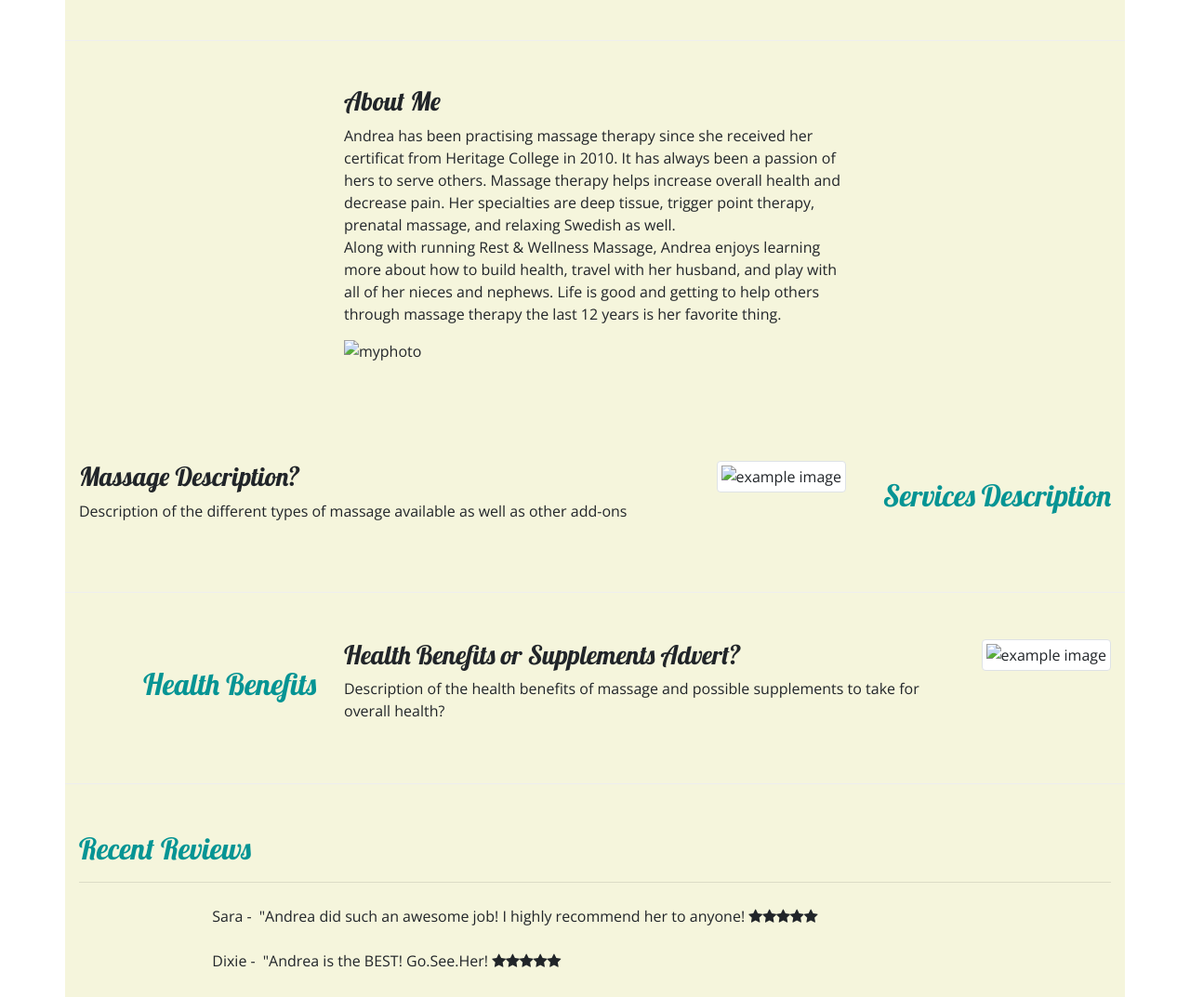
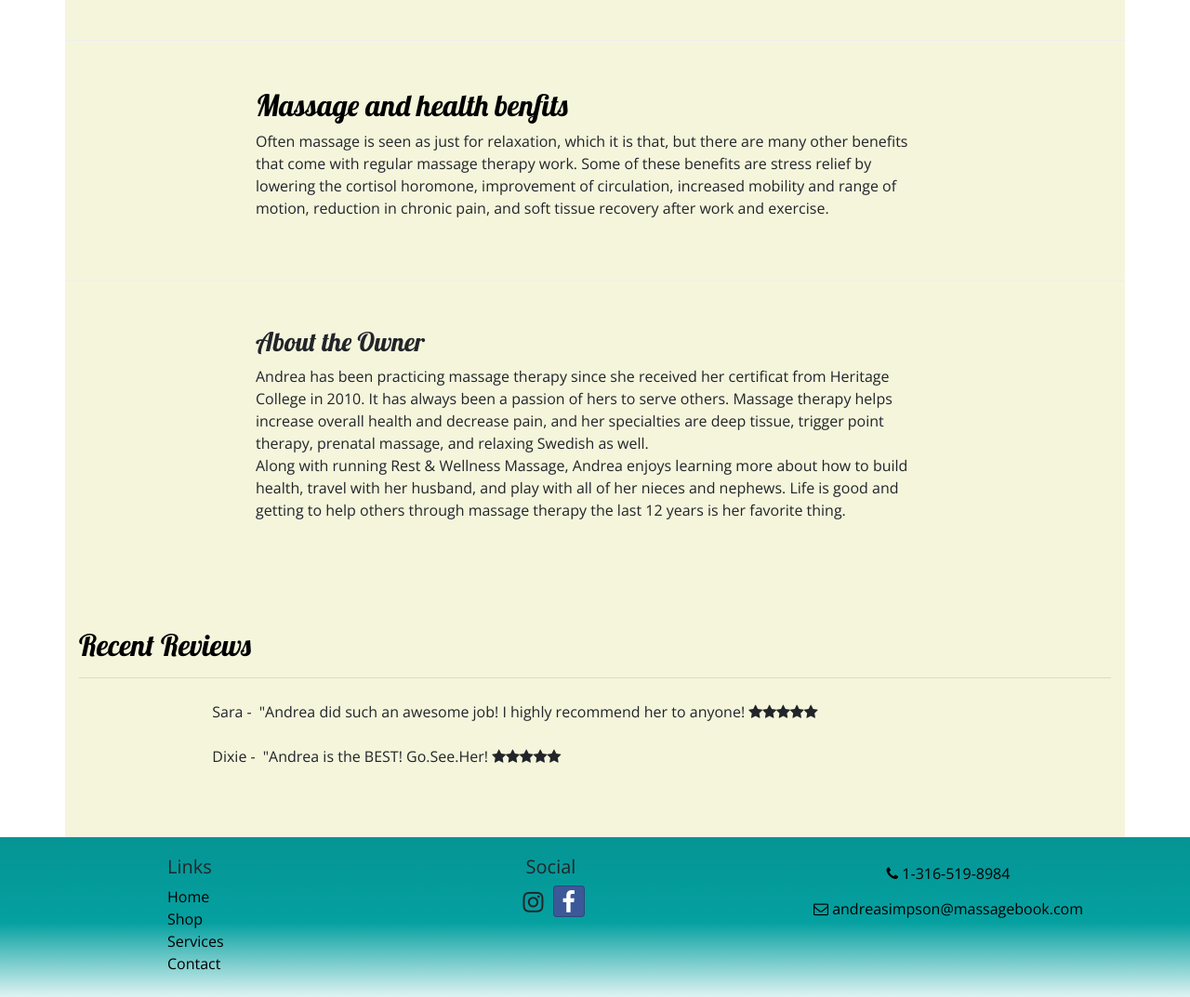
Before and after one commit to philsimpson82/Health-and-Wellness, a website: page index.html in a window 1280 px wide. Shown: the part 960-2033 px from the top of the page at 93% size. Drawn offline with nearby package versions, Linux system fonts and the light colour scheme.

Commit message:
backup 2nd 10_14_22

```diff
--- a/css/styles.css
+++ b/css/styles.css
@@ -8,14 +8,12 @@ h3 {
     font-family: "Lobster", cursive;
 }
 
-h2 {
-    color: rgb(5, 148, 148);
-}
 
 #navbar-h2 {
     color: white;
 }
 
+h2,
 header h2 {
     color: black;
 }
--- a/index.html
+++ b/index.html
@@ -167,50 +167,27 @@
             </div>
         </div>
         <!-- services code below-->
+        <div class="row row-content align-items-center">
+            <div class="col-sm-8 mx-auto">
+                <h2>Massage and health benfits</h2>
+                <p>Often massage is seen as just for relaxation, which it is that, but there are many other benefits
+                    that come with regular massage therapy work. Some of these benefits are stress relief by lowering
+                    the cortisol horomone, improvement of circulation, increased mobility and range of motion, reduction
+                    in chronic pain, and soft tissue recovery after work and exercise.</p>
+            </div>
+        </div>
         <div class="row row-group">
-            <div class="col col-sm-6 my-5 mx-auto">
-                <h3>About Me</h3>
-                <p id="myStory">Andrea has been practising massage therapy since she received her certificat from
+            <div class="col col-sm-8 my-5 mx-auto">
+                <h3>About the Owner</h3>
+                <p id="myStory">Andrea has been practicing massage therapy since she received her certificat from
                     Heritage College in 2010. It has always been a passion of hers to serve others. Massage therapy
-                    helps increase overall health and decrease pain. Her specialties are deep tissue, trigger point
+                    helps increase overall health and decrease pain, and her specialties are deep tissue, trigger point
                     therapy, prenatal massage, and relaxing Swedish as well.
                     <br>
                     Along with running Rest & Wellness Massage, Andrea enjoys learning more about how to build health,
                     travel with her husband, and play with all of her nieces and nephews. Life is good and getting to
                     help others through massage therapy the last 12 years is her favorite thing.
                 </p>
-                <img class="d-flex d-sm-block mx-auto" src="" alt="myphoto">
-            </div>
-        </div>
-        <div class="row row-content align-items-center">
-            <div class="col-sm-4 order-sm-last col-md-3 ">
-                <h2 class="text-sm-right">Services Description</h2>
-            </div>
-            <div class="col">
-                <div class="media">
-                    <div class="media-body align-self-center">
-                        <h3>Massage Description?</h3>
-                        <p class="d-none d-sm-block">Description of the different types of massage available as well as
-                            other add-ons</p>
-                    </div>
-                    <img class="d-flex ml-3 img-thumbnail" src="" alt="example image">
-                </div>
-            </div>
-        </div>
-        <!-- health benefits code below-->
-        <div class="row row-content align-items-center">
-            <div class="col-sm-4 order-sm-first col-md-3">
-                <h2 class="text-sm-right">Health Benefits</h2>
-            </div>
-            <div class="col">
-                <div class="media">
-                    <div class="media-body align-self-center">
-                        <h3>Health Benefits or Supplements Advert?</h3>
-                        <p class="d-none d-sm-block">Description of the health benefits of massage and possible
-                            supplements to take for overall health?</p>
-                    </div>
-                    <img class="d-flex ml-3 img-thumbnail" src="" alt="example image">
-                </div>
             </div>
         </div>
         <!-- feedback example shown code below-->
@@ -261,8 +238,8 @@
                             class="fa fa-facebook"></i></a>
                 </div>
                 <div class="col-sm-4 text-center">
-                    <a role="button" class="btn btn-link" href="tel:+12065551234"><i class="fa fa-phone"></i>
-                        1-888-888-8888</a><br>
+                    <a role="button" class="btn btn-link" href="tel:+13165198984"><i class="fa fa-phone"></i>
+                        1-316-519-8984</a><br>
                     <a role="button" class="btn btn-link" href="mailto:andreasimpson@massagebook.com"><i
                             class="fa fa-envelope-o"></i>
                         andreasimpson@massagebook.com</a>
```
Also changed, not shown: contact.html (+2 -2 lines), services.html (+2 -2 lines), shop.html (+2 -2 lines).
